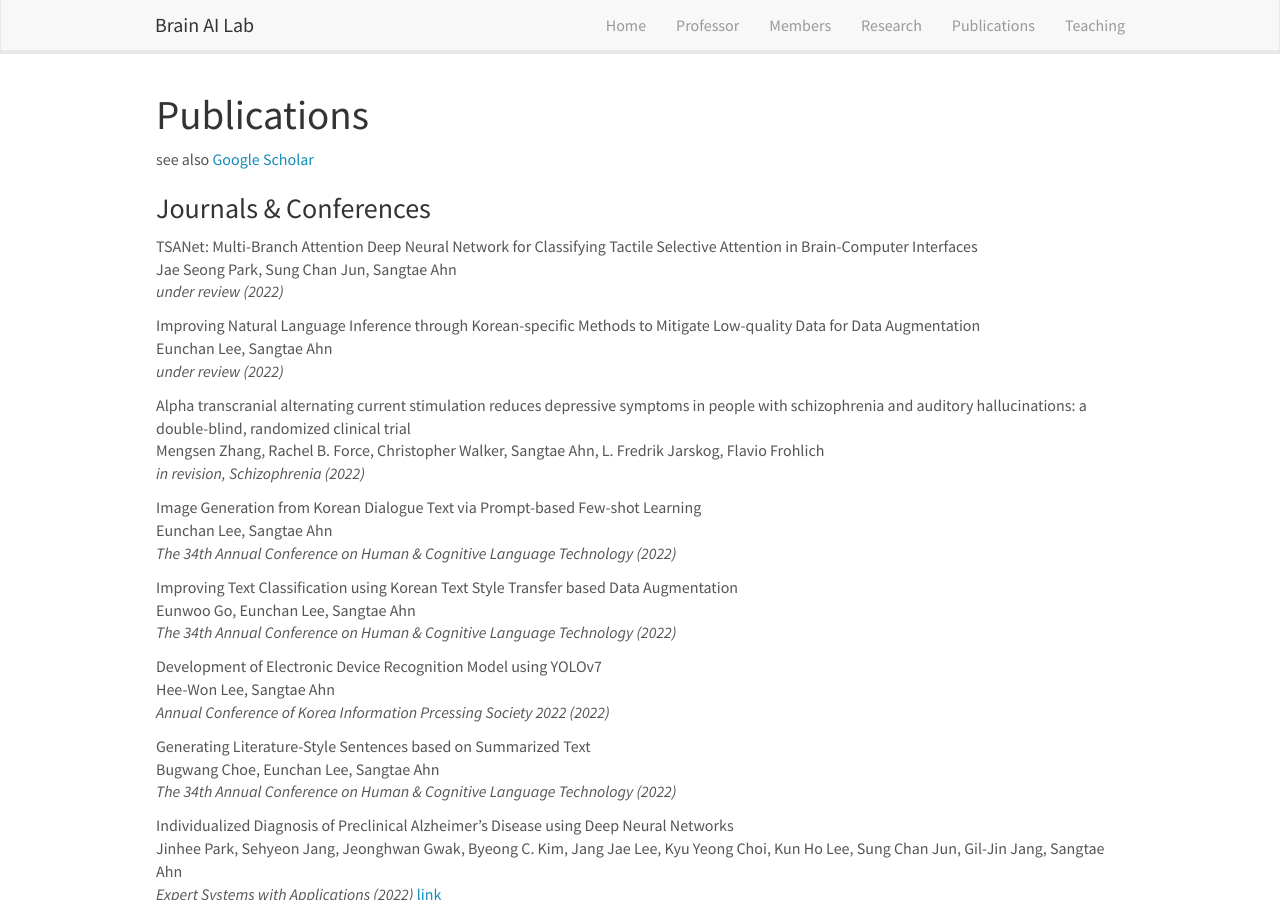
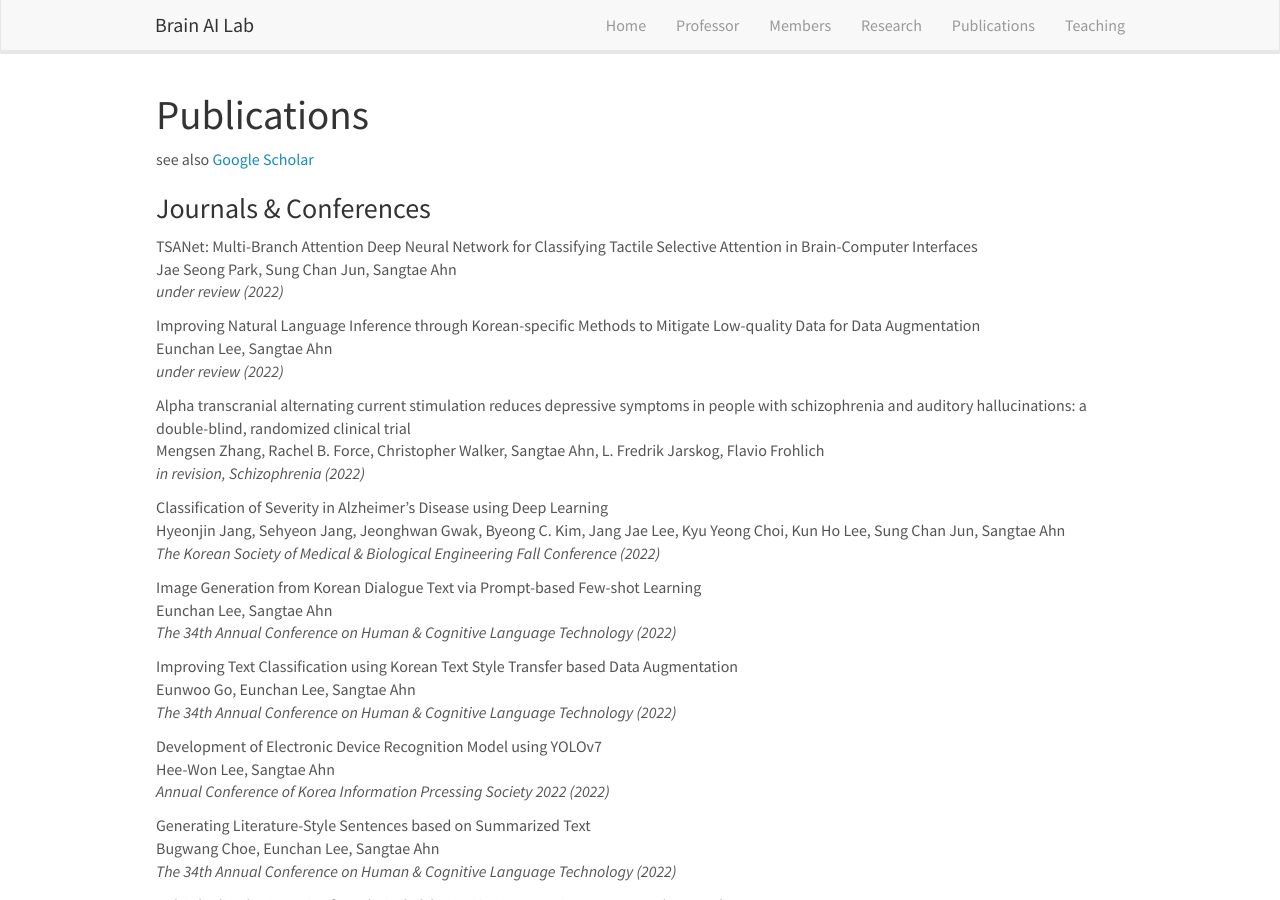
Before and after one commit to KNU-BrainAI/knu-brainai.github.io, a Jekyll site: the page built from _pages/publications.md, in a window 1280 px wide and 900 px high. Built offline with Jekyll 4.4.1, drawn with Linux system fonts in a browser that asks for light colours; nearby versions of some CDN libraries.

Commit message:
Update publist.yml

```diff
--- a/_data/publist.yml
+++ b/_data/publist.yml
@@ -9,6 +9,10 @@
 - title: "Alpha transcranial alternating current stimulation reduces depressive symptoms in people with schizophrenia and auditory hallucinations: a double-blind, randomized clinical trial"
   authors: Mengsen Zhang, Rachel B. Force, Christopher Walker, Sangtae Ahn, L. Fredrik Jarskog, Flavio Frohlich
   journal: in revision, Schizophrenia (2022)
+
+- title: "Classification of Severity in Alzheimer's Disease using Deep Learning"
+  authors: Hyeonjin Jang, Sehyeon Jang, Jeonghwan Gwak, Byeong C. Kim, Jang Jae Lee, Kyu Yeong Choi, Kun Ho Lee, Sung Chan Jun, Sangtae Ahn
+  journal: The Korean Society of Medical & Biological Engineering Fall Conference (2022)
 
 - title: "Image Generation from Korean Dialogue Text via Prompt-based Few-shot Learning"
   authors: Eunchan Lee, Sangtae Ahn
```
